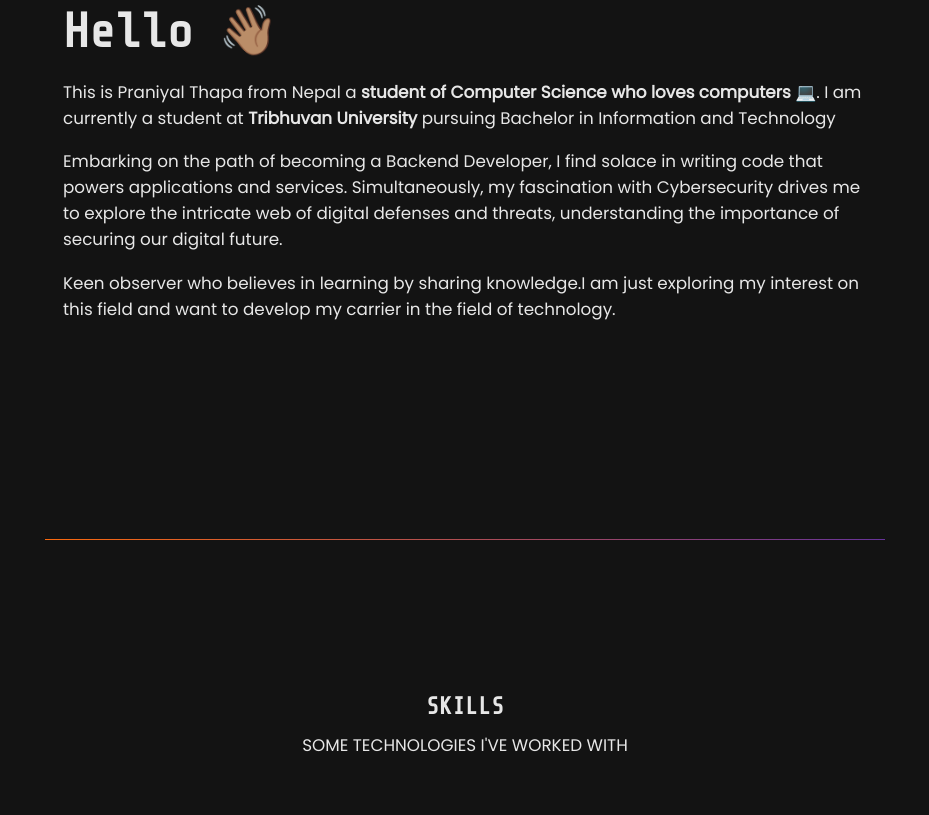
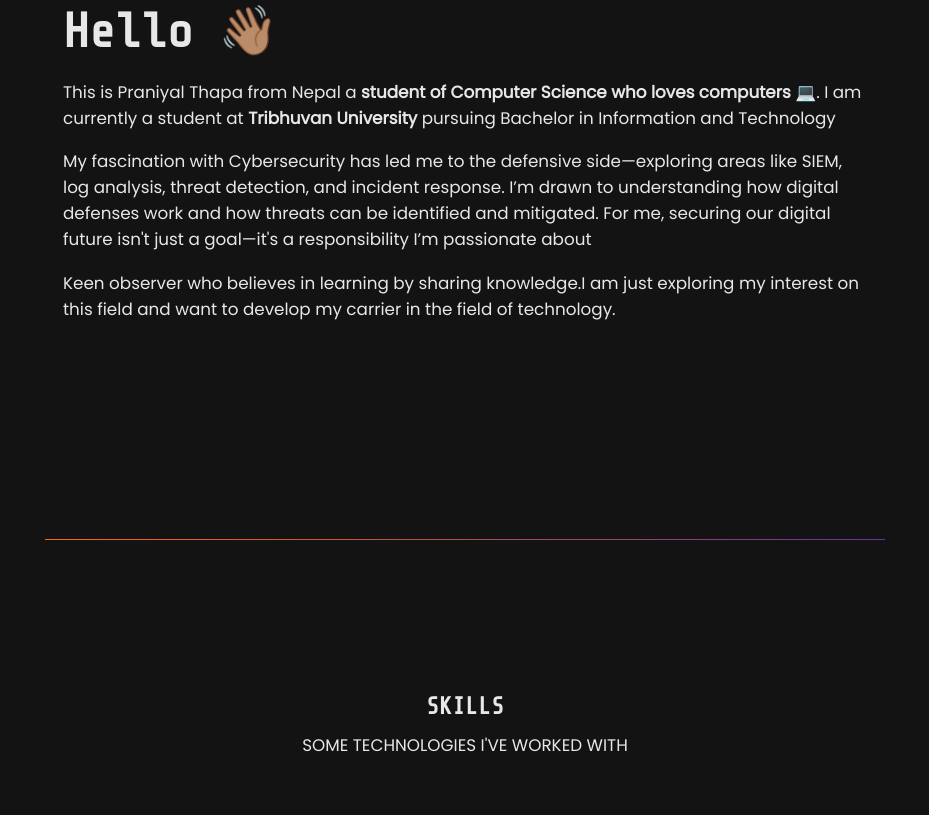
Before and after one commit to praniyalthapa/portfolio, a plain HTML site: page index.html in a window 1280 px wide. Shown: the part 949-1764 px from the top of the page, without its empty margins (175-1104 px from the left). Drawn offline with nearby package versions, Linux system fonts and the light colour scheme.

Commit message:
Update index.html

```diff
--- a/index.html
+++ b/index.html
@@ -52,7 +52,7 @@
             </li>
             <div class="cta">
               <a
-                href="https://drive.google.com/file/d/1_Xyjl0P_Kji0ynmUHTfPT8VDptSQZ7NQ/view?usp=drive_link"
+                href=""
                 target="_blank"
                 class="btn nav-link"
                 >Download Resume</a
@@ -78,7 +78,7 @@
               </div>
               <div class="cta">
                 <a
-                  href="https://drive.google.com/file/d/1_Xyjl0P_Kji0ynmUHTfPT8VDptSQZ7NQ/view?usp=drive_link"
+                  href=""
                   target="_blank"
                   class="btn"
                   >Download Resume</a
@@ -106,9 +106,9 @@
             </p>
             <p>
 
-              Embarking on the path of becoming a Backend Developer, I find solace in writing code that powers applications and services.
-               Simultaneously, my fascination with Cybersecurity drives me to explore the intricate web of digital defenses and threats,
-               understanding the importance of securing our digital future.
+             My fascination with Cybersecurity has led me to the defensive side—exploring areas like SIEM, log analysis, threat detection, and incident response.
+I’m drawn to understanding how digital defenses work and how threats can be identified and mitigated.
+For me, securing our digital future isn't just a goal—it's a responsibility I’m passionate about
             <p>
               Keen observer who believes in learning by sharing knowledge.I am just exploring my interest on this field and want to develop
            my carrier in the field of technology.
```
